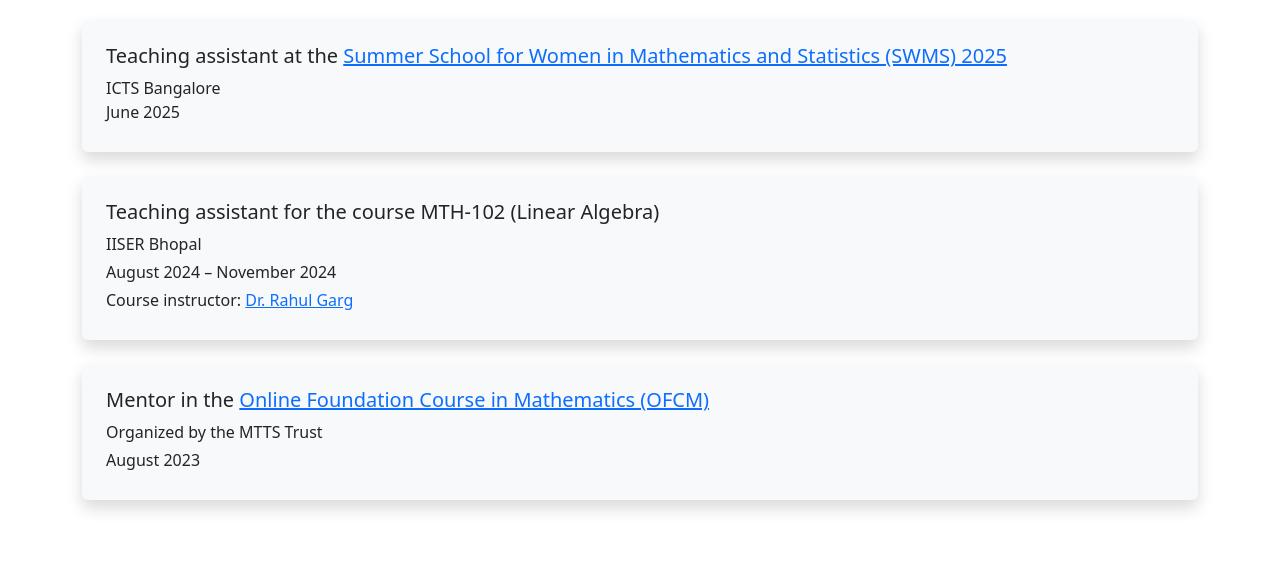
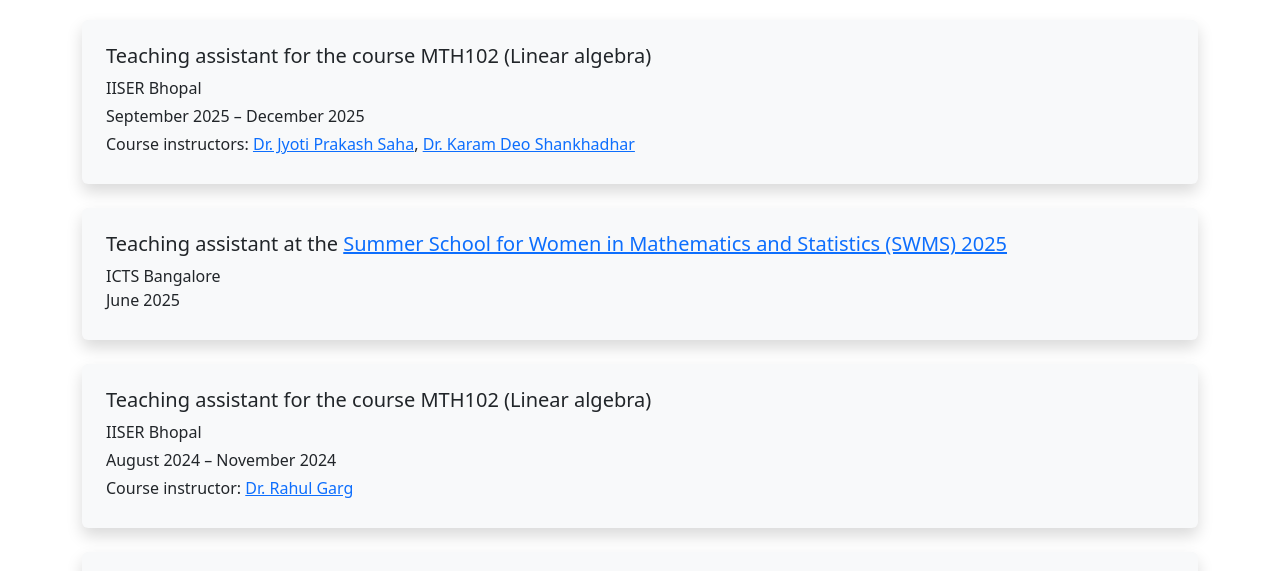
Before and after one commit to mmpokharanakar/profile, a plain HTML site: page teaching-assistance.html in a window 1280 px wide. Shown: the part 156-727 px from the top of the page. Drawn offline with nearby package versions, Linux system fonts and the light colour scheme.

Commit message:
TAing for MTH102, UGCJRF awarded

```diff
--- a/teaching-assistance.html
+++ b/teaching-assistance.html
@@ -50,6 +50,17 @@
             <div class="container mt-5">
                 <h2 class="text-center mb-4">Teaching assistance</h2>
                 <div class="row row-cols-1 g-4">
+
+                    <div class="col">
+                        <div class="bg-light rounded shadow p-4">
+                            <h5>Teaching assistant for the course MTH102 (Linear algebra)</h5>
+                            <p class="mb-1">IISER Bhopal</p>
+                            <p class="mb-1">September 2025 – December 2025</p>
+                            <p class="mb-1">Course instructors: <a href="https://sites.google.com/site/jyotiprakashsaha/" target="_blank">Dr. Jyoti Prakash Saha</a>,
+                            <a href="https://sites.google.com/view/karamhomepage/" target="_blank">Dr. Karam Deo Shankhadhar</a></p>
+                        </div>
+                    </div>
+
                     <div class="col">
                         <div class="bg-light rounded shadow p-4">
                             <h5>Teaching assistant at the <a href="https://www.icts.res.in/program/swms2025" target="_blank">Summer School for Women in Mathematics and Statistics (SWMS) 2025</a></h5>
@@ -60,11 +71,10 @@
 
                     <div class="col">
                         <div class="bg-light rounded shadow p-4">
-                            <h5>Teaching assistant for the course MTH-102 (Linear Algebra)</h5>
+                            <h5>Teaching assistant for the course MTH102 (Linear algebra)</h5>
                             <p class="mb-1">IISER Bhopal</p>
                             <p class="mb-1">August 2024 – November 2024</p>
-                            <p class="mb-1">Course instructor: <a href="https://sites.google.com/site/rahulgargmath/" target="_blank">Dr. Rahul
-                                    Garg</a></p>
+                            <p class="mb-1">Course instructor: <a href="https://sites.google.com/site/rahulgargmath/" target="_blank">Dr. Rahul Garg</a></p>
                         </div>
                     </div>
 
```
Also changed, not shown: education.html (+2 -1 lines).
